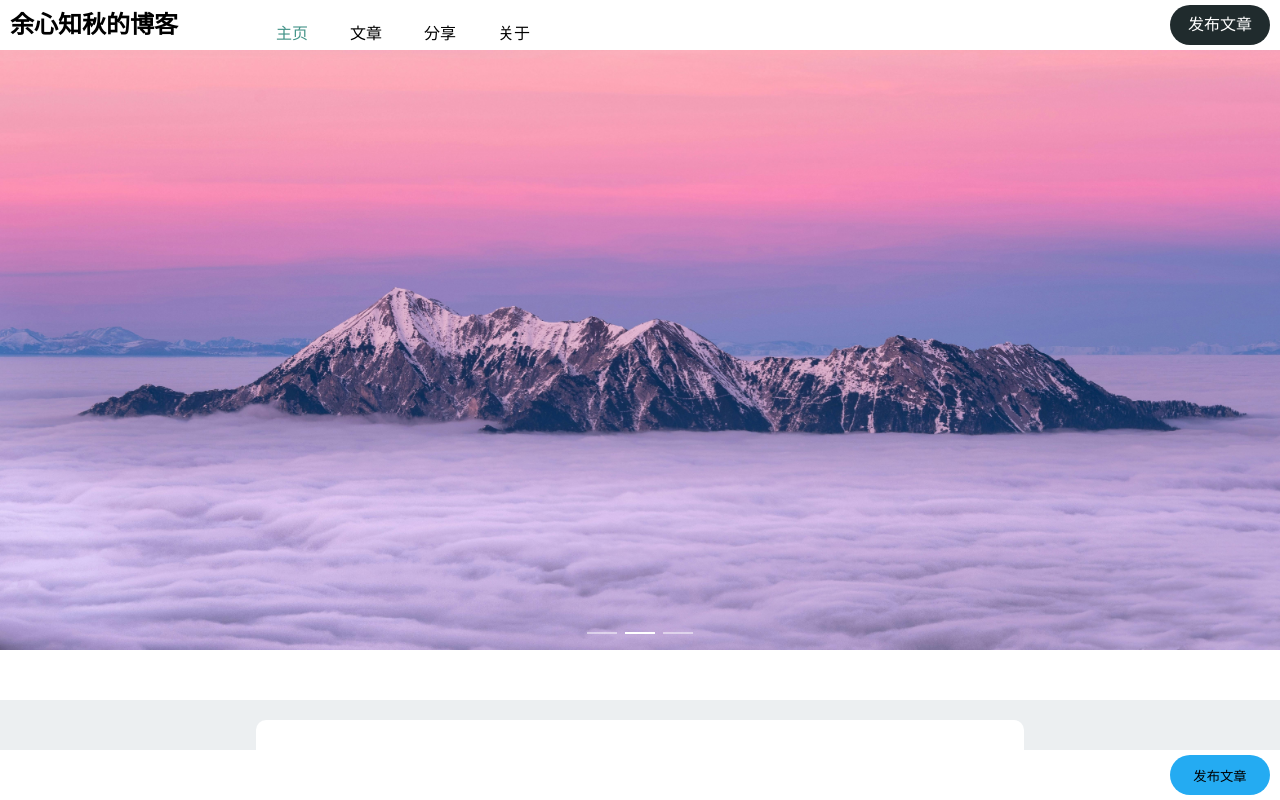
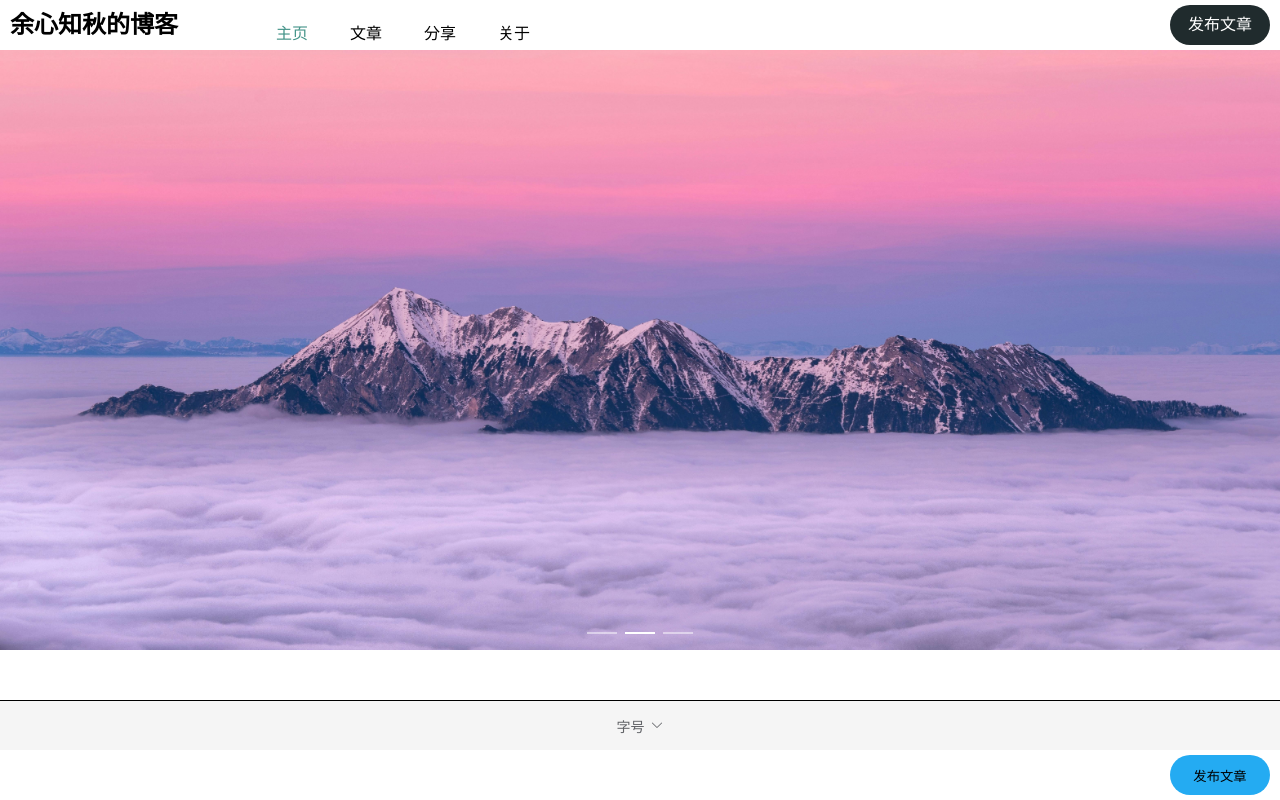
Before and after one commit to SupremacySakura/MyBlog, a Vue app: page /publish in a window 1280 px wide. Shown: the top 800 px of the page. Built offline with nearby package versions, Linux system fonts and the light colour scheme; grey boxes are pictures that could not be loaded.

Commit message:
新增字号大小功能

```diff
--- a/src/views/TheArticlePublish.vue
+++ b/src/views/TheArticlePublish.vue
@@ -110,9 +110,43 @@ const handleArticle = () => {
     setIsActive(1)
     setNeedImage(true)
 }
+//头部工具栏
+import { ElMessage } from 'element-plus'
+import {
+    ArrowDown,
+    Check,
+} from '@element-plus/icons-vue'
+//字体大小
+const fontSizeList = [12,14,16,18,20,22,24,26,28,30]
+const fontSizeNow = 16
+const handleCommand = (command: number ) => {
+    const textNode = document.createElement('div')
+    textNode.contentEditable = 'true'
+    textNode.style.minHeight = '10px'
+    textNode.style.minWidth = '10px'
+    textNode.style.display = 'inline-block'
+    textNode.style.fontSize = `${command}px`
+    editor.value?.appendChild(textNode)
+}
 </script>
 <template>
     <div class="publishPage">
+        <div class="textUtils">
+            <!-- 字号 -->
+            <el-dropdown @command="handleCommand">
+                <span class="el-dropdown-link" :style="{outline:'none'}">
+                    字号<el-icon class="el-icon--right"><arrow-down /></el-icon>
+                </span>
+                <template #dropdown>
+                    <el-dropdown-menu>
+                        <el-dropdown-item :command="item" divided v-for="item in fontSizeList" :key="item">
+                            {{ item }}
+                        </el-dropdown-item>
+
+                    </el-dropdown-menu>
+                </template>
+            </el-dropdown>
+        </div>
         <div class="board">
             <form action="">
                 <!-- 标题 -->
@@ -164,7 +198,18 @@ const handleArticle = () => {
     display: flex;
     align-items: center;
     flex-direction: column;
-
+    .textUtils {
+            background-color: #f5f5f5;
+            width: 100%;
+            height: 50px;
+            position: sticky;
+            bottom: 0;
+            display: flex;
+            align-items: center;
+            justify-content: center;
+            border-top: 1px solid black;
+            top: 50px;
+        }
     .board {
         background-color: white;
         width: 60%;
@@ -300,4 +345,5 @@ const handleArticle = () => {
 .higher {
     font-size: 30px;
 }
+
 </style>
```
